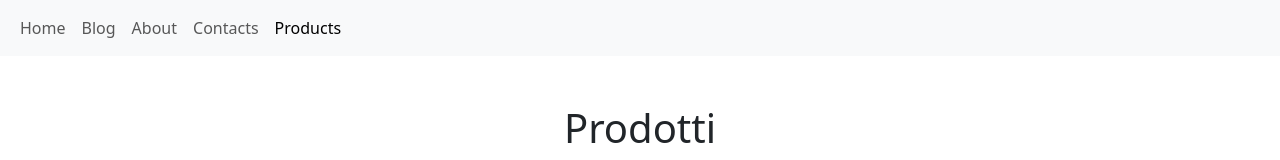
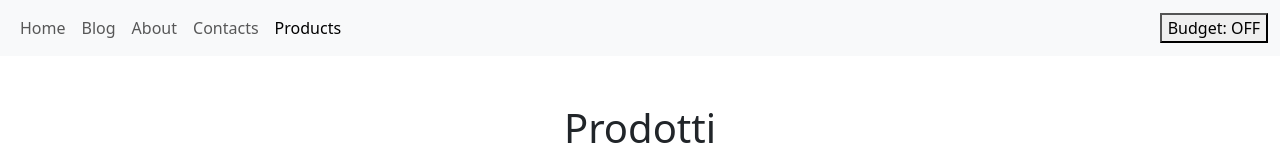
Before and after one commit to GianniVita/react-context-api, a React (Vite) app: page /products in a window 1280 px wide. Shown: the top 160 px of the page. Built offline with nearby package versions, Linux system fonts and the light colour scheme; no server answers.

Commit message:
implement budget mode toggle and filter products based on price

```diff
--- a/src/App.jsx
+++ b/src/App.jsx
@@ -1,3 +1,5 @@
+
+
 import { BrowserRouter, Routes, Route } from 'react-router-dom'
 import DefaultLayout from './layouts/DefaultLayout'
 import HomePage from './pages/HomePage'
@@ -11,7 +13,8 @@ import NotFoundPage from './pages/404Page'
 import AdminLoginPage from './pages/AdminLoginPage'
 import DefaultError from './layouts/DefaultError'
 import BudgetContext from './context/BudgetContext'
-BudgetContext
+import { useState } from 'react'
+
 
 /* Routes list:
 - / HomePage
@@ -23,9 +26,13 @@ BudgetContext
 
 function App() {
 
+const [budgetMode, setBudgetMode] = useState(false)
+
+
+
   return (
     <>
-    <BudgetContext.Provider value={{}}>
+    <BudgetContext.Provider value={{budgetMode, setBudgetMode}}>
 
       <BrowserRouter>
         <Routes>
--- a/src/components/NavLink.jsx
+++ b/src/components/NavLink.jsx
@@ -1,4 +1,6 @@
+import { useContext } from "react";
 import { NavLink } from "react-router-dom";
+import BudgetContext from "../context/BudgetContext";
 
 const menu = [
     {
@@ -29,6 +31,10 @@ const menu = [
 ];
 
 export default function Navbar() {
+    const {budgetMode, setBudgetMode} = useContext (BudgetContext)
+
+
+
     return (
         <nav className="navbar navbar-expand-md navbar-light bg-light">
             <div className="container-fluid">
@@ -54,6 +60,11 @@ export default function Navbar() {
                             ))
                         }
                     </ul>
+                    <button onClick={() => {
+                        setBudgetMode(!budgetMode)
+                        console.log(budgetMode)
+                    }} > Budget: {budgetMode ? "ON" : "OFF"}</button>
+
                 </div>
             </div>
         </nav>
--- a/src/pages/ProductPage.jsx
+++ b/src/pages/ProductPage.jsx
@@ -1,8 +1,14 @@
-import { Link } from "react-router-dom";
+import { data, Link } from "react-router-dom";
 import { useState, useEffect } from 'react';
 import axios from 'axios';
+import BudgetContext from "../context/BudgetContext";
+import { useContext } from "react";
 
 export default function ProductPage() {
+    const { budgetMode, setBudgetMode } = useContext(BudgetContext)
+    let dataOriginali = [];
+
+
     // console.log("ProductPage")
     const [products, setProducts] = useState([]);
     const [error, setError] = useState(null);
@@ -11,6 +17,7 @@ export default function ProductPage() {
         axios.get('https://fakestoreapi.com/products')
             .then(response => {
                 //  console.log(response)
+                dataOriginali= response.data
                 setProducts(response.data);
                 setError(null);
             })
@@ -21,6 +28,28 @@ export default function ProductPage() {
             });
 
     }, []);
+
+    useEffect(() =>{
+        if (budgetMode) {
+
+
+            // se vero filtra
+           const gigi = products.filter((product) =>{
+
+                return product.price <= 30
+
+            } )
+
+            setProducts (gigi)
+
+        }else{
+
+            setProducts(dataOriginali)
+           //  Non filtrare i dati
+         }
+
+
+    }, [budgetMode]);
 
     return (
         <div className="container mt-5">
```
Also changed, not shown: src/context/BudgetContext.jsx (line endings or trailing spaces).
